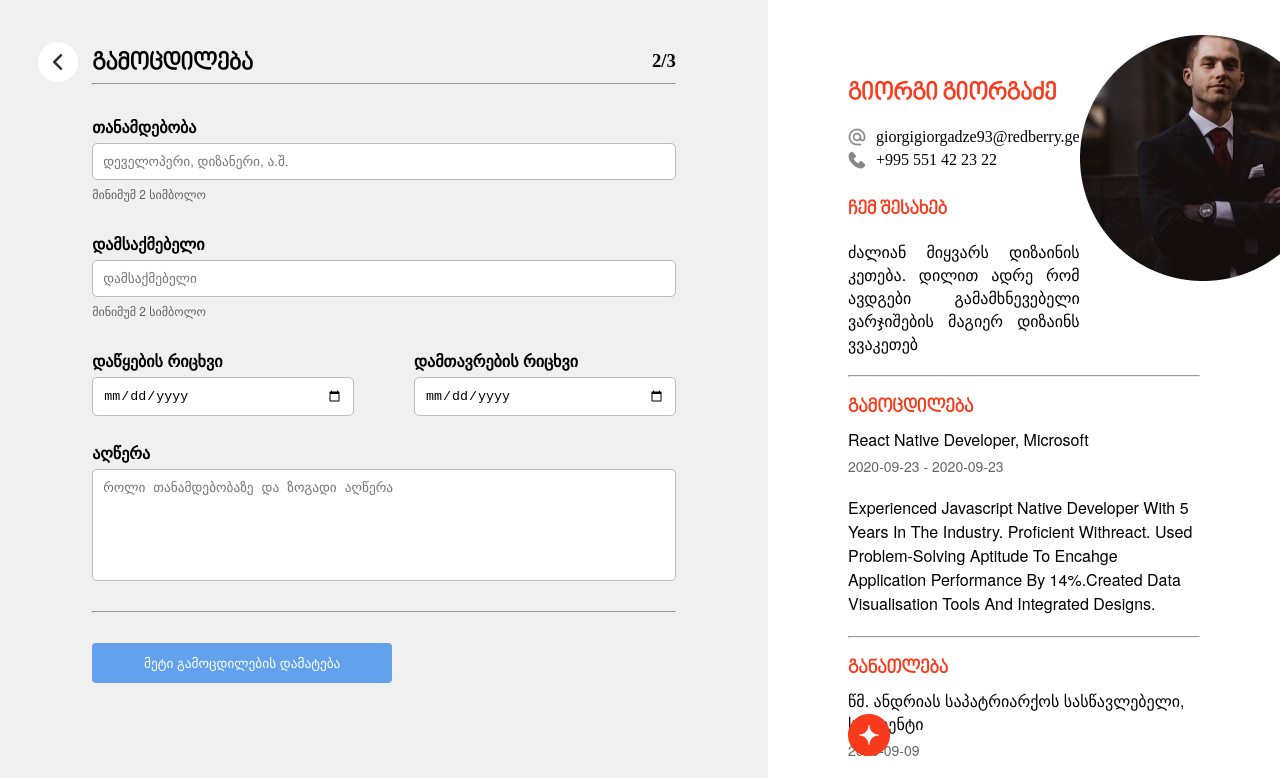
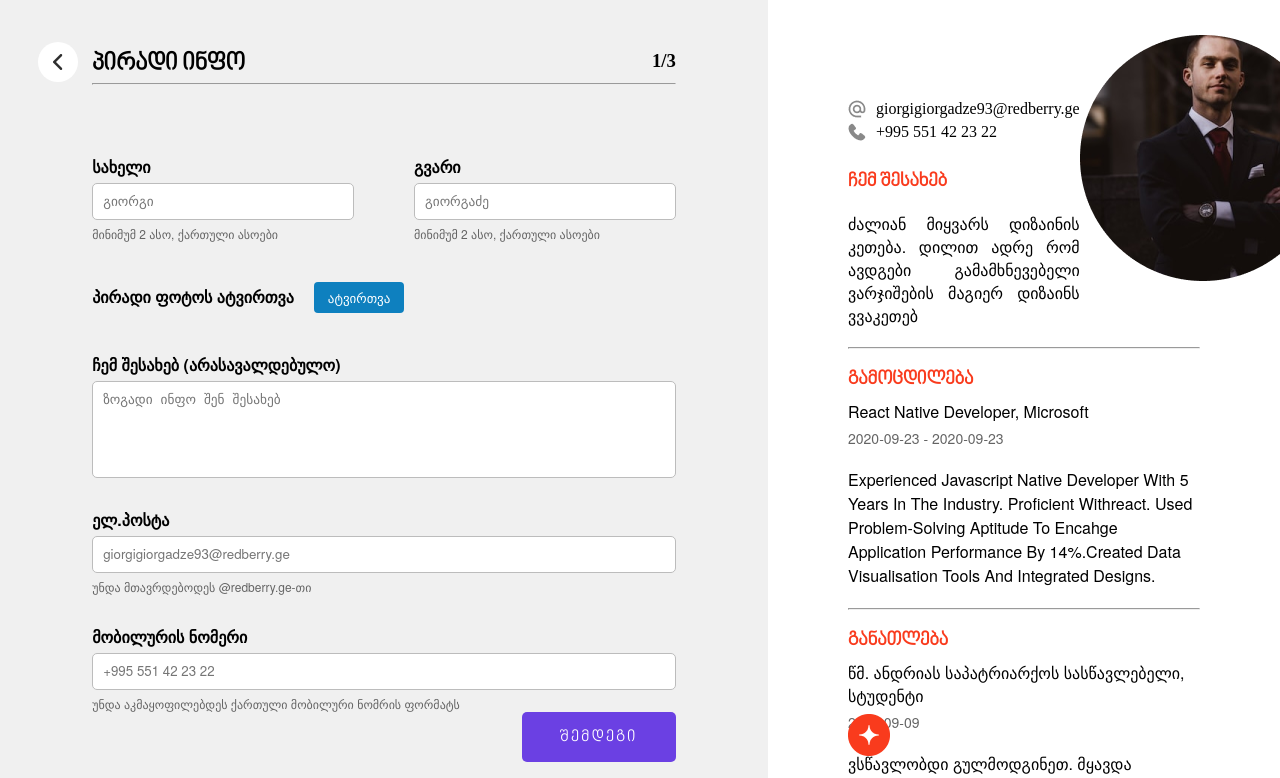
Before and after one commit to giorgigio1/Redberry3, a React (Create React App) app: page / in a window 1280 px wide. Shown: the top 778 px of the page. Built offline with nearby package versions, Linux system fonts and the light colour scheme; a web font is replaced by a local one.

Commit message:
page changing and live coding

```diff
--- a/src/App.js
+++ b/src/App.js
@@ -1,5 +1,4 @@
-import Personal from "./Personal";
-import Experience from "../src/experience";
+import UserRegistration from "./userRegistration";
 // import Home from "./Home";
 import "./styles/App.css";
 import "./styles/experience.css";
@@ -9,8 +8,8 @@ export default function App() {
   return (
     <>
       {/* <Home /> */}
-      {/* <Personal /> */}
-      <Experience />
+      <UserRegistration />
+      {/* <Experience /> */}
     </>
   );
 }
--- a/src/Personal.js
+++ /dev/null
@@ -1,20 +0,0 @@
-import "./styles/personal.css";
-import { Header } from "./components/global/header";
-import { PersonalInfo } from "./components/personalInfo";
-import { UserProfile } from "./components/global/userProfile";
-
-export default function Personal() {
-  return (
-    <div className="main">
-      <div className="left">
-        <Header title="პირადი ინფო" page="1/3" />
-        <div>
-          <form>
-            <PersonalInfo />
-          </form>
-        </div>
-      </div>
-      <UserProfile />
-    </div>
-  );
-}
--- a/src/components/experienceinfo.jsx
+++ b/src/components/experienceinfo.jsx
@@ -1,35 +1,35 @@
 import { Input } from "./global/Input";
 import { Textarea } from "./global/textarea";
 
-export const ExperienceInfo = () => {
+
+
+export const ExperienceInfo = ({ tab }) => {
   return (
-    <section>
+    <section style={{ display: tab === 2 ? "block" : "none" }}>
       <Input
         label={"თანამდებობა"}
         placeholder="დეველოპერი, დიზანერი, ა.შ."
         description={"მინიმუმ 2 სიმბოლო"}
         type="text"
+        name="position"
       />
       <Input
         label={"დამსაქმებელი"}
         placeholder="დამსაქმებელი"
         description={"მინიმუმ 2 სიმბოლო"}
         type="text"
+        name="employer"
       />
       <div className="startEndDates">
-        <Input label={"დაწყების რიცხვი"} type="date" />
-        <Input label={"დამთავრების რიცხვი"} type="date" />
+        <Input name="startDate" label={"დაწყების რიცხვი"} type="date" />
+        <Input name="endDate" label={"დამთავრების რიცხვი"} type="date" />
       </div>
       <Textarea
         title="აღწერა"
         placeholder="როლი თანამდებობაზე და ზოგადი აღწერა"
+        name="experienceDescription"
       />
       <hr className="expHr" />
-      <button className="addMoreExp">მეტი გამოცდილების დამატება</button>
-      <div className="buttons">
-        <button className="nextBtn">შემდეგი</button>
-        <button className="prevBtn">უკან</button>
-      </div>
     </section>
   );
 };
--- a/src/components/global/Input.jsx
+++ b/src/components/global/Input.jsx
@@ -1,10 +1,24 @@
 import styled from "styled-components";
 
-export const Input = ({ label, placeholder, description, type }) => {
+export const Input = ({
+  label,
+  placeholder,
+  description,
+  type,
+  name,
+  onChange,
+  value,
+}) => {
   return (
     <WrapperDiv>
       <label>{label}</label>
-      <input type={type} placeholder={placeholder} />
+      <input
+        name={name}
+        type={type}
+        placeholder={placeholder}
+        onChange={onChange}
+        value={value}
+      />
       <span>{description}</span>
     </WrapperDiv>
   );
--- a/src/components/global/textarea.jsx
+++ b/src/components/global/textarea.jsx
@@ -1,9 +1,22 @@
 import styled from "styled-components";
 
-export const Textarea = ({ title, placeholder, rows }) => (
+export const Textarea = ({
+  title,
+  placeholder,
+  rows,
+  name,
+  onChange,
+  value,
+}) => (
   <TextareaWrapper>
     <label>{title}</label>
-    <textarea placeholder={placeholder} rows={rows}></textarea>
+    <textarea
+      value={value}
+      onChange={onChange}
+      name={name}
+      placeholder={placeholder}
+      rows={rows}
+    ></textarea>
   </TextareaWrapper>
 );
 
--- a/src/components/global/userProfile.jsx
+++ b/src/components/global/userProfile.jsx
@@ -4,13 +4,16 @@ import phone from "../../images/phone.png";
 import profile from "../../images/profile.png";
 import { InfoDetails } from "./infoDetails";
 
-export const UserProfile = () => {
+export const UserProfile = ({ es }) => {
   return (
     <div className="right">
       <div className="personalInfoComponent">
         <div className="half">
           <div className="textSide">
-            <h2>გიორგი გიორგაძე</h2>
+            <h2>
+              {es.username}
+              {es.lastname}
+            </h2>
             <figure className="mailRight">
               <img src={mail} alt="" />
               <p>giorgigiorgadze93@redberry.ge</p>
--- a/src/components/personalInfo.jsx
+++ b/src/components/personalInfo.jsx
@@ -2,26 +2,32 @@ import { Input } from "./global/Input";
 import { useRef } from "react";
 import { Textarea } from "./global/textarea";
 
-export const PersonalInfo = () => {
+export const PersonalInfo = ({ tab, onPersonalInfoChange, formValues }) => {
   const uploadRef = useRef();
 
   const handleUploadClick = () => {
     uploadRef.current.click();
   };
   return (
-    <section>
+    <section style={{ display: tab === 1 ? "block" : "none" }}>
       <div className="parent">
         <Input
           label={"სახელი"}
           placeholder="გიორგი"
           description={"მინიმუმ 2 ასო, ქართული ასოები"}
           type="text"
+          name="username"
+          onChange={onPersonalInfoChange}
+          value={formValues["username"]}
         />
         <Input
           label={"გვარი"}
           placeholder="გიორგაძე"
           description={"მინიმუმ 2 ასო, ქართული ასოები"}
           type="text"
+          name="lastname"
+          onChange={onPersonalInfoChange}
+          value={formValues["lastname"]}
         />
       </div>
       <div className="upload">
@@ -41,25 +47,28 @@ export const PersonalInfo = () => {
         title="ჩემ შესახებ (არასავალდებულო)"
         placeholder="ზოგადი ინფო შენ შესახებ"
         rows="1"
+        name="aboutMeDescription"
+        onChange={onPersonalInfoChange}
+        value={formValues["aboutMeDescription"]}
       />
       <Input
         label={"ელ.პოსტა"}
         placeholder="giorgigiorgadze93@redberry.ge"
         description={"უნდა მთავრდებოდეს @redberry.ge-თი"}
         type="text"
+        name="email"
+        onChange={onPersonalInfoChange}
+        value={formValues["email"]}
       />
       <Input
         label={"მობილურის ნომერი"}
         placeholder="+995 551 42 23 22"
         description={"უნდა აკმაყოფილებდეს ქართული მობილური ნომრის ფორმატს"}
         type="text"
+        name="phone"
+        onChange={onPersonalInfoChange}
+        value={formValues["phone"]}
       />
-      <div className="buttons">
-        <button className="nextBtn">შემდეგი</button>
-        <button className="prevBtn">უკან</button>
-      </div>
-      {/* <button className="nextBtn">შემდეგი</button>
-      <button className="prevBtn">უკან</button> */}
     </section>
   );
 };
--- a/src/experience.js
+++ /dev/null
@@ -1,20 +0,0 @@
-import { ExperienceInfo } from "./components/experienceinfo";
-import { Header } from "./components/global/header";
-import { UserProfile } from "./components/global/userProfile";
-import { PersonalInfo } from "./components/personalInfo";
-
-export default function Experience() {
-  return (
-    <div className="main">
-      <div className="left">
-        <Header title="გამოცდილება" page="2/3" />
-        <div>
-          <form>
-            <ExperienceInfo />
-          </form>
-        </div>
-      </div>
-      <UserProfile />
-    </div>
-  );
-}
--- a/src/styles/experience.css
+++ b/src/styles/experience.css
@@ -2,6 +2,9 @@
   display: flex;
   gap: 60px;
   margin-bottom: 20px;
+}
+.startEndDates input {
+  color: rgb(134, 134, 134);
 }
 .expHr {
   margin: 30px 0;
@@ -13,4 +16,5 @@
   border: none;
   border-radius: 4px;
   color: white;
+  cursor: pointer;
 }
--- a/src/styles/personal.css
+++ b/src/styles/personal.css
@@ -24,11 +24,12 @@ span,
 input::placeholder {
   font-family: HelveticaNeue;
 }
-section {
+.mainWrapper {
   display: flex;
   flex-direction: column;
   width: 76%;
   margin: 0 auto;
+  height: 84%;
 }
 .parent {
   display: flex;
@@ -56,11 +57,14 @@ span {
   font-size: 13px;
   cursor: pointer;
 }
-.buttons {
-  margin-top: 140px;
-  /* position: absolute; */
+.buttonsContainer {
+  width: 100%;
+  /* display: flex;
+  justify-content: space-between; */
+  margin-top: auto;
 }
 .prevBtn {
+  float: left;
   padding: 16px 38px;
   background-color: #6b40e3;
   border: none;
--- /dev/null
+++ b/src/userRegistration.js
@@ -0,0 +1,110 @@
+import "./styles/personal.css";
+import { Header } from "./components/global/header";
+import { PersonalInfo } from "./components/personalInfo";
+import { UserProfile } from "./components/global/userProfile";
+import { ExperienceInfo } from "./components/experienceinfo";
+import { useState } from "react";
+
+const title = { 1: "პირადი ინფო", 2: "გამოცდილება" };
+const experienceDefaultState = {
+  position: "",
+  employer: "",
+  startDate: new Date(),
+  endDate: new Date(),
+  experienceDescription: "",
+};
+
+const test = [1, 2];
+
+const UserRegistration = () => {
+  const [tab, setTab] = useState(1);
+
+  const [registrationForm, setRegistrationForm] = useState({
+    personalInfo: {},
+    experienceInfo: [experienceDefaultState],
+  });
+  console.log(registrationForm.experienceInfo);
+  const handlePeviousTab = () => {
+    setTab((prevousTab) => {
+      return prevousTab === 1 ? prevousTab : prevousTab - 1;
+    });
+  };
+
+  const handlenextTab = () => {
+    setTab((prevousTab) => {
+      return prevousTab === 3 ? prevousTab : prevousTab + 1;
+    });
+  };
+
+  const handlePersonalInfosChange = (event) => {
+    const name = event.target.name;
+    const value = event.target.value;
+    console.log(name);
+    setRegistrationForm((previousForm) => {
+      return {
+        ...previousForm,
+        personalInfo: {
+          ...previousForm.personalInfo,
+          [name]: value,
+        },
+      };
+    });
+  };
+
+  const handleAddNewExperience = () => {
+    setRegistrationForm((previousForm) => {
+      return {
+        ...previousForm,
+        experienceInfo: [
+          ...previousForm.experienceInfo,
+          experienceDefaultState,
+        ],
+      };
+    });
+  };
+
+  return (
+    <div className="main">
+      <div className="left">
+        <Header title={title[tab]} page={`${tab}/3`} />
+        <div className="mainWrapper">
+          <form>
+            <PersonalInfo
+              tab={tab}
+              onPersonalInfoChange={handlePersonalInfosChange}
+              formValues={registrationForm.personalInfo}
+            />
+            <div className="rame">
+              {/* <ExperienceInfo tab={tab} /> */}
+              {registrationForm.experienceInfo.map((experience, index) => (
+                <ExperienceInfo key={index} tab={tab} experience={experience} />
+              ))}
+              {tab === 2 && (
+                <button
+                  type="button"
+                  onClick={handleAddNewExperience}
+                  className="addMoreExp"
+                >
+                  მეტი გამოცდილების დამატება
+                </button>
+              )}
+            </div>
+          </form>
+          <div className="buttonsContainer">
+            {tab > 1 && (
+              <button onClick={handlePeviousTab} className="prevBtn">
+                უკან
+              </button>
+            )}
+            <button onClick={handlenextTab} className="nextBtn">
+              შემდეგი
+            </button>
+          </div>
+        </div>
+      </div>
+      <UserProfile es={registrationForm.personalInfo} />
+    </div>
+  );
+};
+
+export default UserRegistration;
```
